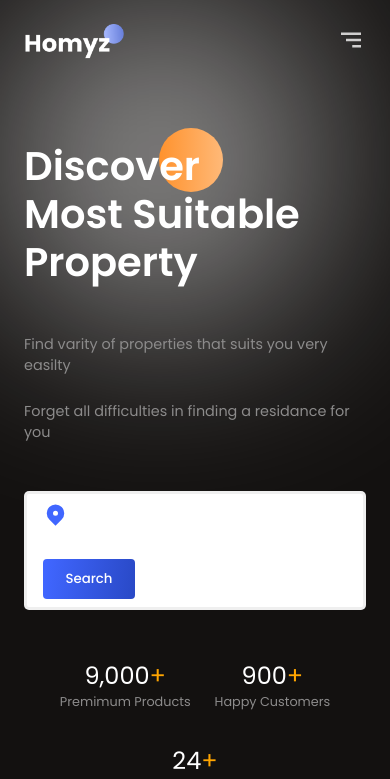
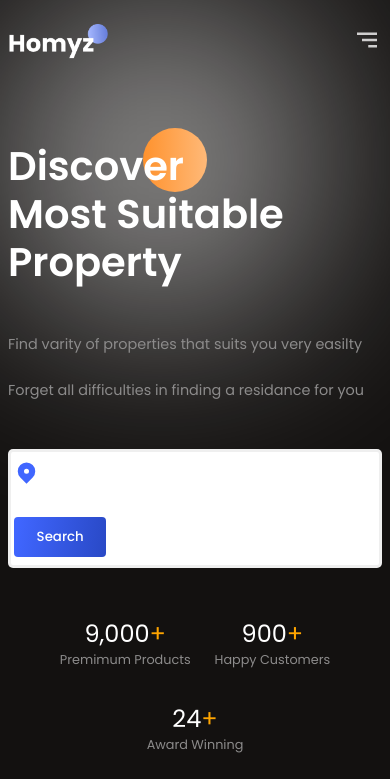
Before and after one commit to nitishVerma64/RealEstate, a React (Vite) app: page / in a window 390 px wide. Shown: the top 779 px of the page. Built offline with nearby package versions, Linux system fonts and the light colour scheme.

Commit message:
minor-res-correc.

```diff
--- a/src/component/Home/Home.css
+++ b/src/component/Home/Home.css
@@ -108,4 +108,8 @@
     .stat>:nth-child(2){
         font-size: 0.8rem;
     }
+
+    .search-bar{
+        padding: 0.5rem 0.2rem;
+    }
 }
--- a/src/component/Value/Value.css
+++ b/src/component/Value/Value.css
@@ -61,4 +61,7 @@
     .accordionButton .primaryText{
         font-size: 0.8rem;
     }
+    .icon{
+        padding: 5px;
+    }
 }
--- a/src/component/Value/Value.jsx
+++ b/src/component/Value/Value.jsx
@@ -53,7 +53,7 @@ const Value = () => {
                                             {item.heading}
                                         </span>
                                         <div className="flexCenter icon">
-                                            <MdOutlineArrowDropDown size={20}/>
+                                            <MdOutlineArrowDropDown size={18}/>
                                         </div>
                                     </AccordionItemButton>
                                 </AccordionItemHeading>
--- a/src/index.css
+++ b/src/index.css
@@ -125,3 +125,10 @@ a {
     font-size: 1.2rem;
   }
 }
+
+@media (max-width: 400px) {
+  .paddings{
+    padding-left: 0.5rem;
+    padding-right: 0.5rem;
+  }
+}
```
